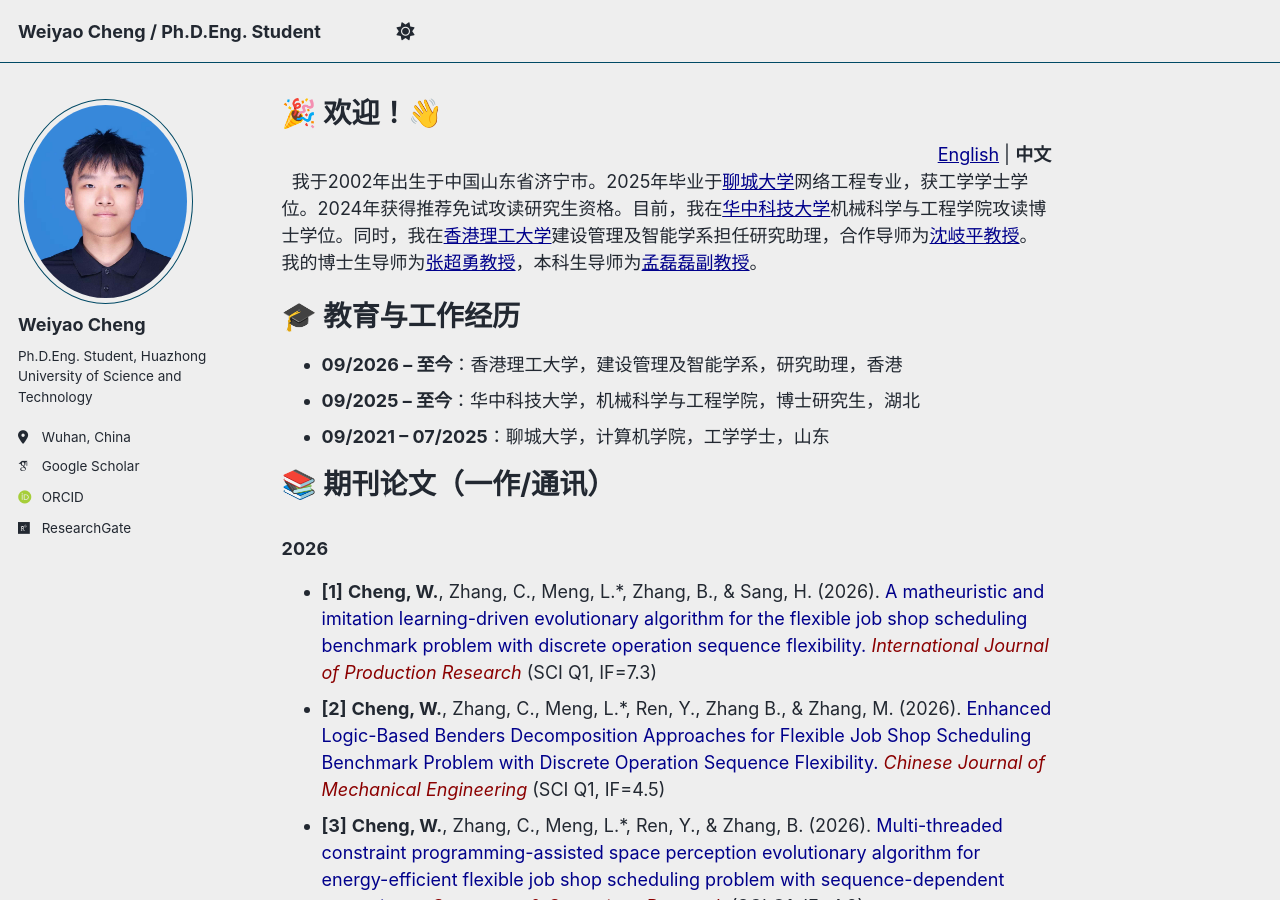
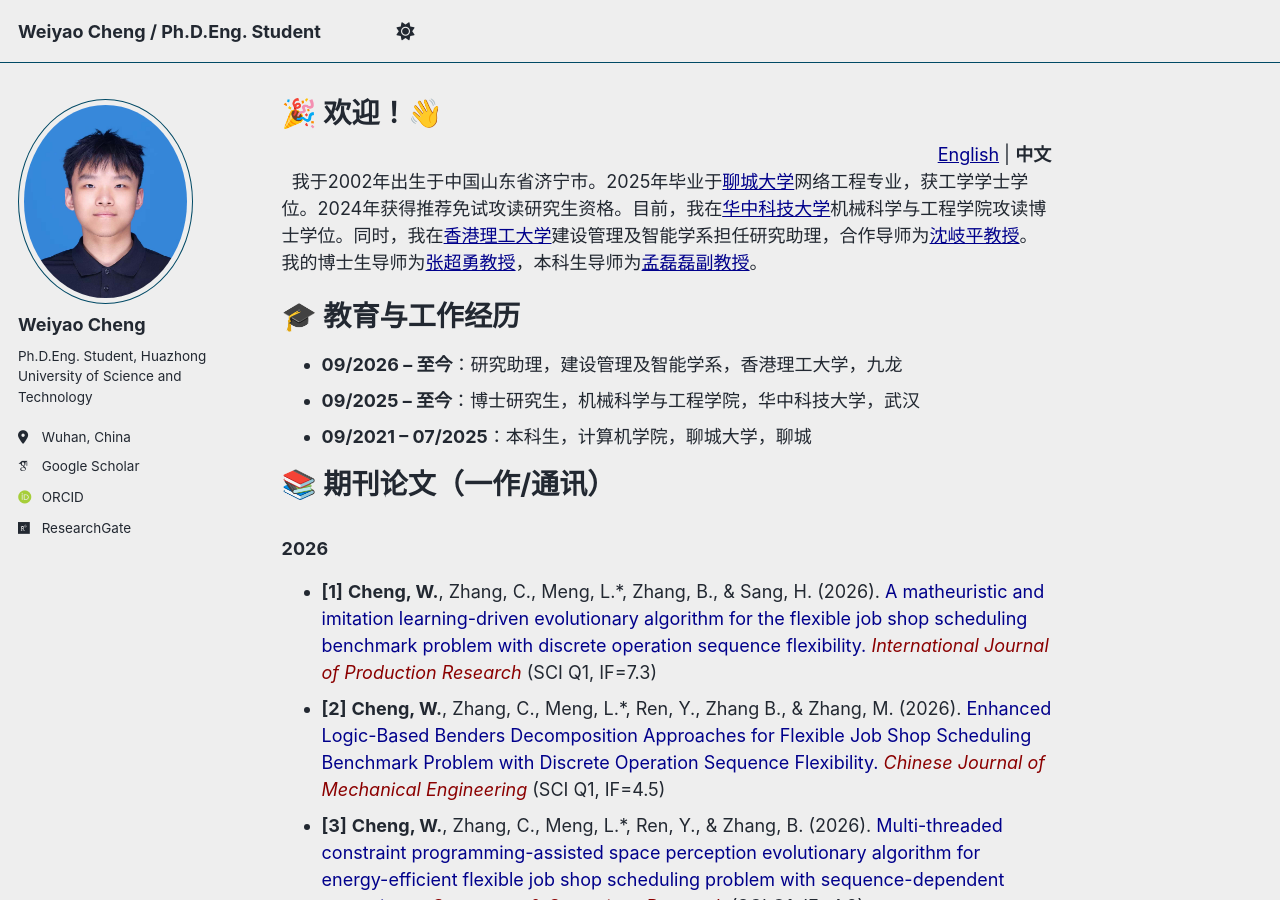
Before and after one commit to cwylcu080903/cwylcu080903.github.io, a Jekyll site: the page built from _pages/about-zh.md, in a window 1280 px wide and 900 px high. Built offline with Jekyll 4.4.1, drawn with Linux system fonts in a browser that asks for light colours; some web fonts are replaced; a script bundle is joined from its source files by our own code; library files that are not in the unit come from our copies.

Commit message:
Update about-zh.md

```diff
--- a/_pages/about-zh.md
+++ b/_pages/about-zh.md
@@ -13,9 +13,9 @@ author_profile: true
 🎓 教育与工作经历
 ======
 
-- **09/2026 – 至今**：香港理工大学，建设管理及智能学系，研究助理，香港
-- **09/2025 – 至今**：华中科技大学，机械科学与工程学院，博士研究生，湖北
-- **09/2021 – 07/2025**：聊城大学，计算机学院，工学学士，山东
+- **09/2026 – 至今**：研究助理，建设管理及智能学系，香港理工大学，九龙
+- **09/2025 – 至今**：博士研究生，机械科学与工程学院，华中科技大学，武汉
+- **09/2021 – 07/2025**：本科生，计算机学院，聊城大学，聊城
 
 📚 期刊论文（一作/通讯）
 ======
```
